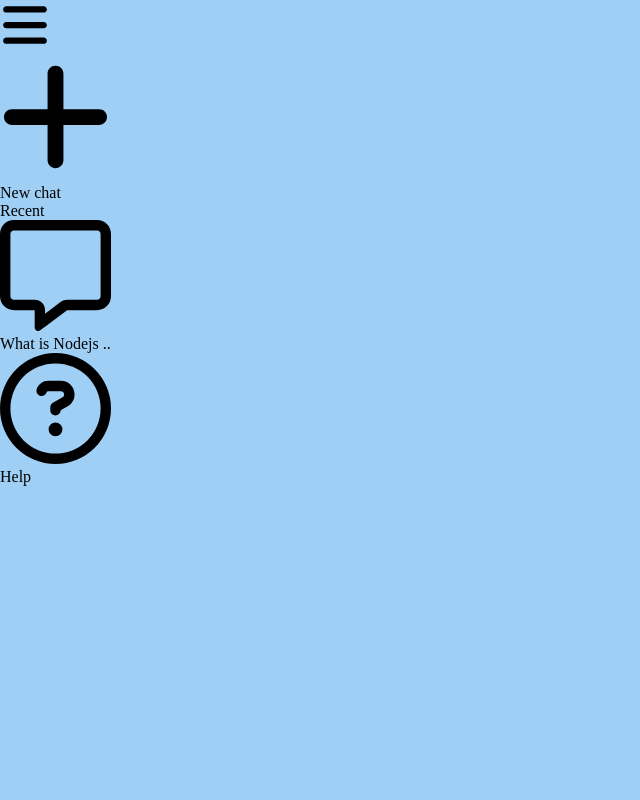
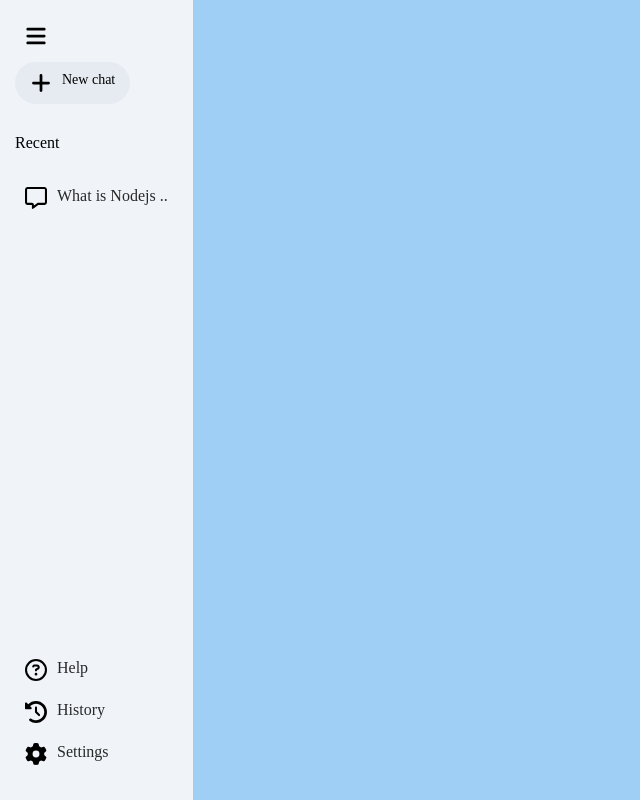
Before and after one commit to Chinweike99/Mini-React-Projects, a React (Vite) app in the folder 0.3GeminiAI/: page / in a window 1280 px wide. Shown: the whole page, without its empty margins (0-640 px from the left). Built offline with nearby package versions, Linux system fonts and the light colour scheme.

Commit message:
Sidebar CSS

```diff
--- a/0.3GeminiAI/src/Components/SideBar/SideBar.css
+++ b/0.3GeminiAI/src/Components/SideBar/SideBar.css
@@ -1,4 +1,52 @@
-.top .menu{
-    width: 50px;
-    height: 50px;
+
+.sideBar{
+    min-height: 100vh;
+    display: inline-flex;
+    flex-direction: column;
+    justify-content: space-between;
+    background-color: #f0f4f9;
+    padding: 25px 15px;
 }
+
+.sideBar img{
+    width: 22px;
+    height: 22px;
+}
+.sideBar .menu{
+    display: block;
+    margin-left: 10px;
+    cursor: pointer;
+}
+.sideBar .newChat{
+    margin-top: 15px;
+    display: inline-flex;
+    gap: 10px;
+    padding: 10px 15px;
+    background-color: #e6eaf1;
+    border-radius: 50px;
+    font-size: 14px;
+    cursor: pointer;
+}
+.sideBar .recent{
+    display: flex;
+    flex-direction: column;
+}
+.recent .recentTitle{
+    margin-top: 30px;
+    margin-bottom: 25px;
+    cursor: pointer;
+}
+.sideBar .recentEntry{
+    display: flex;
+    align-items: start;
+    gap: 10px;
+    padding: 10px;
+    border-radius: 50px;
+    color: #282828;
+    /* background-color: #e6eaf1; */
+    cursor: pointer;
+}
+.sideBar .recentEntry:hover{
+    background-color: #e2e6eb;
+    transition: all 0.7s ease-in-out;
+}
--- a/0.3GeminiAI/src/Components/SideBar/SideBar.jsx
+++ b/0.3GeminiAI/src/Components/SideBar/SideBar.jsx
@@ -27,6 +27,14 @@
                 <img src={assets.circleQuestion} alt="" />
                 <p>Help</p>
             </div>
+            <div className="bottomItem recentEntry">
+                <img src={assets.clockRotateLeft} alt="" />
+                <p>History</p>
+            </div>
+            <div className="bottomItem recentEntry">
+                <img src={assets.gearSolid} alt="" />
+                <p>Settings</p>
+            </div>
         </div>
     </div>
   )
```
